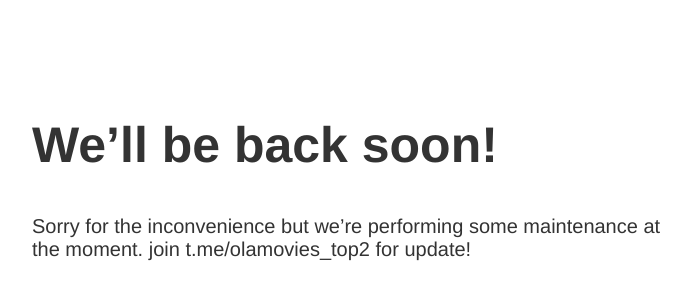
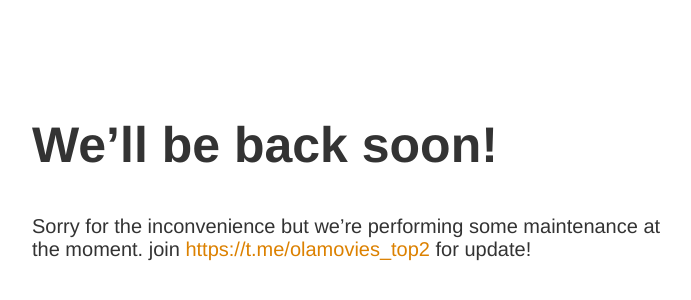
Before and after one commit to olamovies/maintenance, a plain HTML site: page index.html in a window 1280 px wide. Shown: the part 84-384 px from the top of the page, without its empty margins (283-974 px from the left). Drawn offline with Linux system fonts and the light colour scheme.

Commit message:
Update index.html

```diff
--- a/index.html
+++ b/index.html
@@ -12,6 +12,6 @@
 <article>
     <h1>We&rsquo;ll be back soon!</h1>
     <div>
-        <p>Sorry for the inconvenience but we&rsquo;re performing some maintenance at the moment. join t.me/olamovies_top2 for update!</p>
+        <p>Sorry for the inconvenience but we&rsquo;re performing some maintenance at the moment. join <a href="https://t.me/olamovies_top2">https://t.me/olamovies_top2</a> for update!</p>
     </div>
 </article>
```
